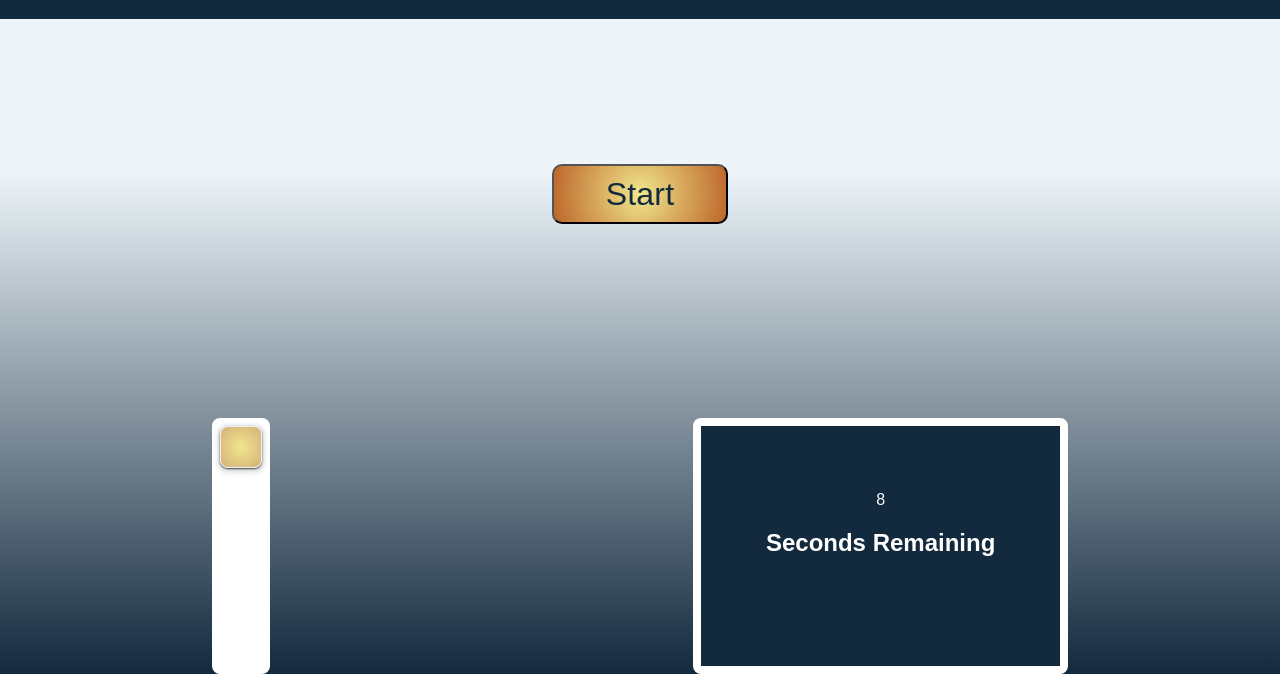
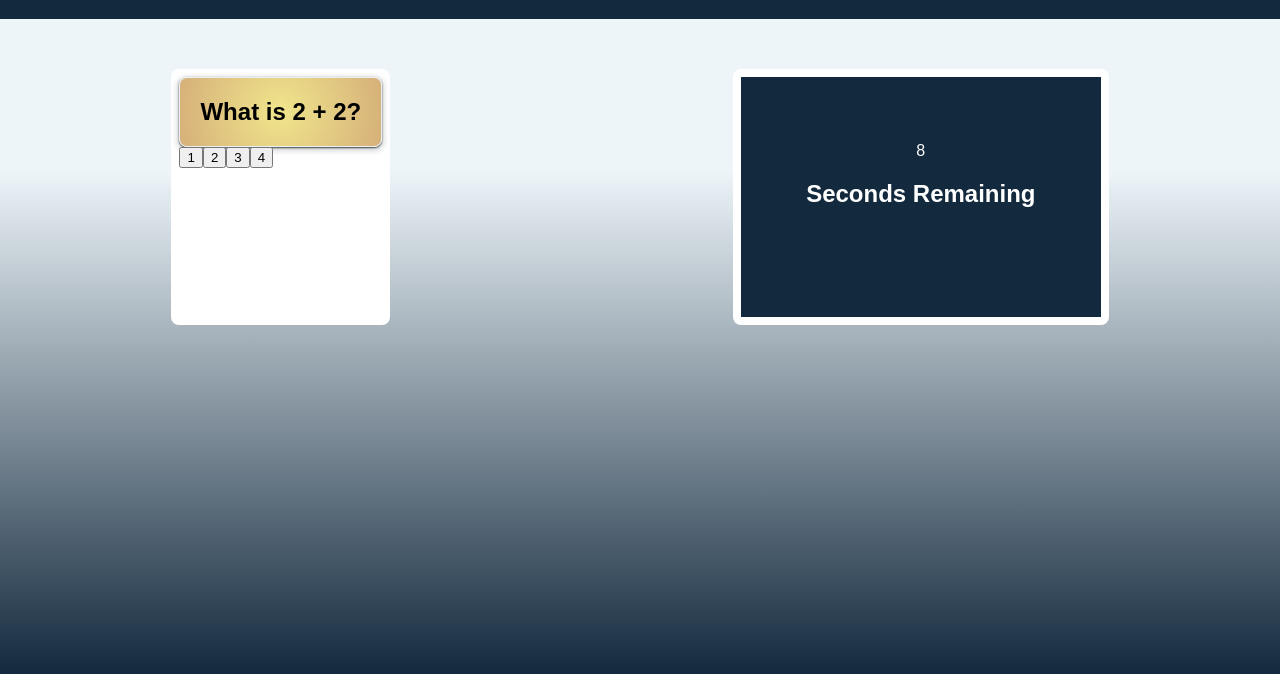
Before and after one commit to JustinSanchez12/js-quiz, a plain HTML site: page index.html in a window 1280 px wide. Both pictures are taken after a click on the button "Start". Shown: the part 126-800 px from the top of the page. Drawn offline with Linux system fonts and the light colour scheme.

Commit message:
Changed the javascript so it will display first question after you press start and timer goes down

```diff
--- a/assets/script.js
+++ b/assets/script.js
@@ -1,24 +1,49 @@
 var startButton = document.querySelector(".start-button");
 var highScore = document.querySelector(".high-score");
 
-var choicesEl = document.querySelector('.choices');
 var resultsEl = document.querySelector(".results");
-var questionsEl = document.querySelector(".questions");
-var correct;
+var questionEl = document.querySelector('.question');
+var choicesContainer = document.querySelector(".choices-container");
+
 
 var timerElement = document.querySelector(".timer-count");   //Timer variables
 var timer;
 var timeCount;
 
-function startGame() {
-    timeCount = 10;
+var question = [
+    {
+        question: "What is 2 + 2?",
+        choices: ["1", "2","3","4"],
+        answer: 3
+    }
+];
+
+choicesContainer.style.display = "none";
+startButton.style.display = "block";
+
+startButton.addEventListener("click", function() {
+    startButton.style.display = "none";
+    choicesContainer.style.display = "block";
+
+    displayQuestion(question[0]);
+    timeCount =10;
     startTimer();
-    question1();
-};
+});
 
-function question1() {
+function displayQuestion(questionObj) {
+    var choicesContainer = document.querySelector('.choices-container');
 
-};
+    choicesContainer.innerHTML = "";
+
+    questionEl.textContent = questionObj.question;
+
+    for (let i =0; i < questionObj.choices.length; i++) {
+        var choices = questionObj.choices[i];
+        var choiceBtn = document.createElement("button");
+        choiceBtn.textContent = choices;
+        choicesContainer.appendChild(choiceBtn);
+    }
+}
 
 //Timer starts when user presses the start button to start the game
 function startTimer() {
@@ -30,5 +55,3 @@ function startTimer() {
         }
     }, 1000);
 };
-
-startButton.addEventListener("click", startGame);
```
Also changed, not shown: assets/style.css (line endings or trailing spaces).
